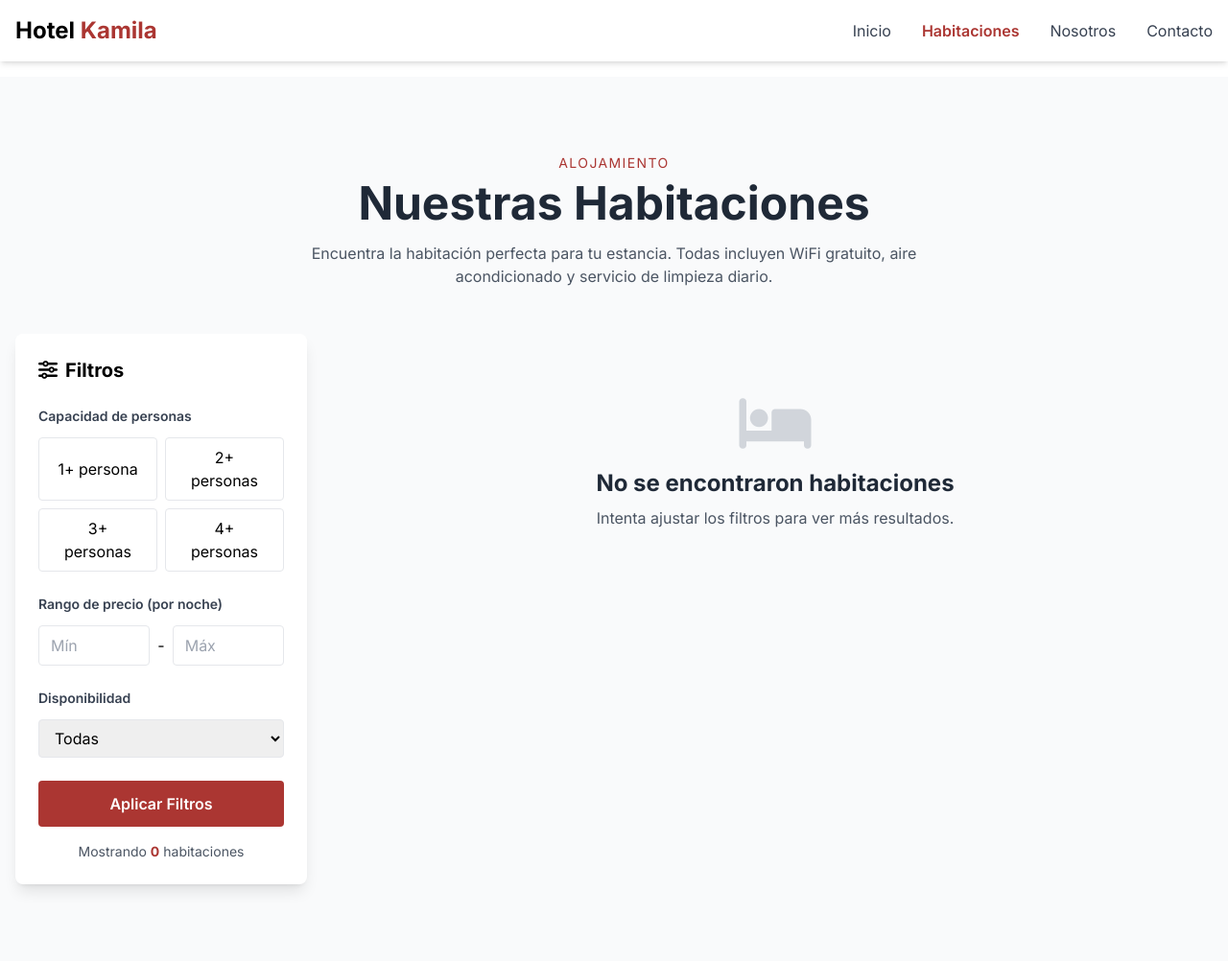
After one commit to SanAJC/App_Hotel_Kamila, a Django app: page /habitaciones/ in a window 1280 px wide. The commit adds this page. Shown: the whole page at 96% size. Run offline with Django 5.2, Linux system fonts and the light colour scheme; data that the repository does not hold is empty; some libraries are stand-ins or nearby versions.

Commit message:
App Web creada para la landing page

```diff
--- a/core/settings.py
+++ b/core/settings.py
@@ -133,6 +133,10 @@ STATICFILES_DIRS = [
 
 STATIC_ROOT = os.path.join(BASE_DIR, 'staticfiles')
 
+# Media files (Uploaded files)
+MEDIA_URL = '/media/'
+MEDIA_ROOT = os.path.join(BASE_DIR, 'media')
+
 # Default primary key field type
 # https://docs.djangoproject.com/en/5.2/ref/settings/#default-auto-field
 
--- a/core/urls.py
+++ b/core/urls.py
@@ -24,6 +24,7 @@ urlpatterns = [
     path('', include('web.urls')),  # Landing page en la raíz
 ]
 
-# Servir archivos estáticos en modo desarrollo
+# Servir archivos estáticos y media en modo desarrollo
 if settings.DEBUG:
     urlpatterns += static(settings.STATIC_URL, document_root=settings.STATICFILES_DIRS[0])
+    urlpatterns += static(settings.MEDIA_URL, document_root=settings.MEDIA_ROOT)
--- a/habitaciones/admin.py
+++ b/habitaciones/admin.py
@@ -12,9 +12,9 @@ class HuespedAdmin(admin.ModelAdmin):
 
 @admin.register(Habitacion)
 class HabitacionAdmin(admin.ModelAdmin):
-    list_display = ('numero',  'precio', 'disponible')
-    list_filter = ('disponible',)
-    search_fields = ('numero',)  # Solo campos de texto se pueden buscar
+    list_display = ('numero',  'precio', 'cantidad_personas', 'disponible', 'imagen')
+    list_filter = ('disponible', 'tiene_aire', 'cantidad_personas')
+    search_fields = ('numero',)
     ordering = ('numero',)
 
 @admin.register(Venta_Habitacion)
--- a/habitaciones/models.py
+++ b/habitaciones/models.py
@@ -21,6 +21,7 @@ class Habitacion(models.Model):
     precio = models.DecimalField(max_digits=10, decimal_places=0)
     disponible = models.BooleanField(default=True)
     cantidad_personas = models.IntegerField(default=2)
+    imagen = models.ImageField(upload_to='habitaciones/', null=True, blank=True)
 
     class Meta:
         verbose_name = 'Habitacion'
--- a/requirements.txt
+++ b/requirements.txt
@@ -1,5 +1,6 @@
 asgiref==3.11.0
 Django==5.2.8
 django-daisy==2.0.4
+pillow==12.0.0
 sqlparse==0.5.3
 tzdata==2025.2
--- /dev/null
+++ b/web/templates/pages/habitaciones.html
@@ -0,0 +1,210 @@
+{% extends 'layouts/layout.html' %}
+{% load static %}
+
+{% block content %}
+<!-- Header / Navegación -->
+<nav class="fixed w-full bg-white shadow-md z-50">
+    <div class="container mx-auto px-4 py-4">
+        <div class="flex items-center justify-between">
+            <div class="text-2xl font-bold">
+                <a href="{% url 'index' %}">Hotel <span class="text-brand-red">Kamila</span></a>
+            </div>
+
+            <div class="hidden md:flex space-x-8">
+                <a href="{% url 'index' %}" class="text-gray-700 hover:text-brand-red transition">Inicio</a>
+                <a href="{% url 'habitaciones' %}" class="text-brand-red font-semibold">Habitaciones</a>
+                <a href="{% url 'index' %}#nosotros" class="text-gray-700 hover:text-brand-red transition">Nosotros</a>
+                <a href="{% url 'index' %}#contacto" class="text-gray-700 hover:text-brand-red transition">Contacto</a>
+            </div>
+        </div>
+    </div>
+</nav>
+
+<!-- Espacio para el nav fixed -->
+<div class="h-20"></div>
+
+<!-- Sección de Habitaciones -->
+<section class="py-20 bg-gray-50 min-h-screen">
+    <div class="container mx-auto px-4">
+        <div class="text-center mb-12">
+            <p class="text-brand-red uppercase tracking-widest text-sm mb-2">ALOJAMIENTO</p>
+            <h1 class="text-4xl md:text-5xl font-bold text-gray-800 mb-4">Nuestras Habitaciones</h1>
+            <p class="text-gray-600 max-w-2xl mx-auto">
+                Encuentra la habitación perfecta para tu estancia. Todas incluyen WiFi gratuito, aire acondicionado y
+                servicio de limpieza diario.
+            </p>
+        </div>
+
+        <div class="flex flex-col lg:flex-row gap-8">
+            <!-- Sidebar de Filtros -->
+            <div class="lg:w-1/4">
+                <div class="bg-white rounded-lg shadow-lg p-6 sticky top-24">
+                    <h3 class="text-xl font-bold mb-6 flex items-center gap-2">
+                        <i class="fas fa-sliders-h"></i>
+                        Filtros
+                    </h3>
+
+                    <form method="get" id="filtros-form">
+                        <!-- Capacidad de personas -->
+                        <div class="mb-6">
+                            <label class="block text-sm font-semibold text-gray-700 mb-3">Capacidad de personas</label>
+                            <div class="grid grid-cols-2 gap-2">
+                                <button type="button" onclick="setFilter('capacidad', '1')"
+                                    class="filtro-btn px-4 py-2 border rounded hover:bg-brand-red hover:text-white transition">
+                                    1+ persona
+                                </button>
+                                <button type="button" onclick="setFilter('capacidad', '2')"
+                                    class="filtro-btn px-4 py-2 border rounded hover:bg-brand-red hover:text-white transition">
+                                    2+ personas
+                                </button>
+                                <button type="button" onclick="setFilter('capacidad', '3')"
+                                    class="filtro-btn px-4 py-2 border rounded hover:bg-brand-red hover:text-white transition">
+                                    3+ personas
+                                </button>
+                                <button type="button" onclick="setFilter('capacidad', '4')"
+                                    class="filtro-btn px-4 py-2 border rounded hover:bg-brand-red hover:text-white transition">
+                                    4+ personas
+                                </button>
+                            </div>
+                        </div>
+
+                        <!-- Rango de precio -->
+                        <div class="mb-6">
+                            <label class="block text-sm font-semibold text-gray-700 mb-3">Rango de precio (por
+                                noche)</label>
+                            <div class="flex gap-2 items-center">
+                                <input type="number" name="precio_min" placeholder="Mín"
+                                    class="w-full px-3 py-2 border rounded focus:ring-2 focus:ring-brand-red">
+                                <span>-</span>
+                                <input type="number" name="precio_max" placeholder="Máx"
+                                    class="w-full px-3 py-2 border rounded focus:ring-2 focus:ring-brand-red">
+                            </div>
+                        </div>
+
+                        <!-- Disponibilidad -->
+                        <div class="mb-6">
+                            <label class="block text-sm font-semibold text-gray-700 mb-3">Disponibilidad</label>
+                            <select name="disponible"
+                                class="w-full px-3 py-2 border rounded focus:ring-2 focus:ring-brand-red">
+                                <option value="">Todas</option>
+                                <option value="true">Solo disponibles</option>
+                                <option value="false">Solo ocupadas</option>
+                            </select>
+                        </div>
+
+                        <input type="hidden" name="capacidad" id="capacidad-input">
+
+                        <button type="submit"
+                            class="w-full bg-brand-red text-white py-3 rounded hover:bg-red-700 transition font-semibold">
+                            Aplicar Filtros
+                        </button>
+                    </form>
+
+                    <!-- Resultado del filtro -->
+                    <div class="mt-4 text-sm text-gray-600 text-center">
+                        Mostrando <span class="font-bold text-brand-red">{{ total_habitaciones }}</span>
+                        {% if total_habitaciones == 1 %}
+                        habitación
+                        {% else %}
+                        habitaciones
+                        {% endif %}
+                    </div>
+                </div>
+            </div>
+
+            <!-- Grid de Habitaciones -->
+            <div class="lg:w-3/4">
+                {% if habitaciones %}
+                <div class="grid md:grid-cols-2 gap-6">
+                    {% for habitacion in habitaciones %}
+                    <div class="bg-white rounded-lg overflow-hidden shadow-lg hover:shadow-xl transition">
+                        <div class="relative">
+                            {% if habitacion.imagen %}
+                            <img src="{{ habitacion.imagen.url }}" alt="Habitación {{ habitacion.numero }}"
+                                class="w-full h-64 object-cover">
+                            {% else %}
+                            <img src="https://images.unsplash.com/photo-1631049307264-da0ec9d70304?w=600"
+                                alt="Habitación {{ habitacion.numero }}" class="w-full h-64 object-cover">
+                            {% endif %}
+
+                            <span
+                                class="absolute top-4 right-4 bg-brand-red text-white px-4 py-2 rounded-full text-sm font-semibold">
+                                ${{ habitacion.precio|floatformat:0 }}/noche
+                            </span>
+
+                            <!-- Badge de disponibilidad -->
+                            {% if habitacion.disponible %}
+                            <span
+                                class="absolute top-4 left-4 bg-green-500 text-white px-3 py-1 rounded-full text-xs font-semibold flex items-center gap-1">
+                                <i class="fas fa-check-circle"></i> Disponible
+                            </span>
+                            {% else %}
+                            <span
+                                class="absolute top-4 left-4 bg-red-500 text-white px-3 py-1 rounded-full text-xs font-semibold flex items-center gap-1">
+                                <i class="fas fa-times-circle"></i> Ocupada
+                            </span>
+                            {% endif %}
+                        </div>
+
+                        <div class="p-6">
+                            <h3 class="text-2xl font-bold mb-2">Habitación {{ habitacion.numero }}</h3>
+                            <p class="text-gray-600 mb-4">
+                                {% if habitacion.cantidad_personas == 1 %}
+                                Habitación individual con todas las comodidades.
+                                {% elif habitacion.cantidad_personas == 2 %}
+                                Perfecta para parejas o amigos.
+                                {% else %}
+                                Amplia habitación para grupos o familias.
+                                {% endif %}
+                            </p>
+
+                            <!-- Características -->
+                            <div class="flex items-center gap-4 mb-6 text-gray-700 text-sm">
+                                <span><i class="fas fa-user"></i> {{ habitacion.cantidad_personas }}
+                                    {% if habitacion.cantidad_personas == 1 %}
+                                    persona
+                                    {% else %}
+                                    personas
+                                    {% endif %}
+                                </span>
+                                <span>
+                                    <i class="fas fa-wind"></i>
+                                    {% if habitacion.tiene_aire %}Aire{% else %}Ventilador{% endif %}
+                                </span>
+                                <span><i class="fas fa-wifi"></i> WiFi</span>
+                            </div>
+
+                            <button
+                                class="w-full bg-brand-red text-white py-3 rounded hover:bg-red-700 transition font-semibold"
+                                {% if not habitacion.disponible %}disabled
+                                class="w-full bg-gray-400 cursor-not-allowed text-white py-3 rounded" {% endif %}>
+                                {% if habitacion.disponible %}Reservar{% else %}No Disponible{% endif %}
+                            </button>
+                        </div>
+                    </div>
+                    {% endfor %}
+                </div>
+                {% else %}
+                <div class="text-center py-16">
+                    <i class="fas fa-bed text-6xl text-gray-300 mb-4"></i>
+                    <h3 class="text-2xl font-bold text-gray-800 mb-2">No se encontraron habitaciones</h3>
+                    <p class="text-gray-600">Intenta ajustar los filtros para ver más resultados.</p>
+                </div>
+                {% endif %}
+            </div>
+        </div>
+    </div>
+</section>
+
+<script>
+    function setFilter(name, value) {
+        document.getElementById(name + '-input').value = value;
+
+        // Resaltar botón activo
+        document.querySelectorAll('.filtro-btn').forEach(btn => {
+            btn.classList.remove('bg-brand-red', 'text-white');
+        });
+        event.target.classList.add('bg-brand-red', 'text-white');
+    }
+</script>
+{% endblock %}
--- a/web/urls.py
+++ b/web/urls.py
@@ -3,4 +3,5 @@ from . import views
 
 urlpatterns = [
     path('', views.index, name='index'),
+    path('habitaciones/', views.habitaciones_listado, name='habitaciones'),
 ]
--- a/web/views.py
+++ b/web/views.py
@@ -1,8 +1,48 @@
 from django.shortcuts import render
-
-# Create your views here.
+from habitaciones.models import Habitacion
 
 def index(request):
+    # Obtener las primeras 3 habitaciones para mostrar en la landing
+    habitaciones = Habitacion.objects.all()[:3]
     return render(request, 'pages/index.html', {
         'title': 'Inicio',
+        'habitaciones': habitaciones,
     })
+
+def habitaciones_listado(request):
+    # Obtener todas las habitaciones
+    habitaciones = Habitacion.objects.all()
+
+    # Filtros
+    capacidad = request.GET.get('capacidad')
+    precio_min = request.GET.get('precio_min')
+    precio_max = request.GET.get('precio_max')
+    disponible = request.GET.get('disponible')
+
+    # Aplicar filtros si existen
+    if capacidad:
+        if capacidad == '1':
+            habitaciones = habitaciones.filter(cantidad_personas=1)
+        elif capacidad == '2':
+            habitaciones = habitaciones.filter(cantidad_personas=2)
+        elif capacidad == '3':
+            habitaciones = habitaciones.filter(cantidad_personas__gte=3)
+        elif capacidad == '4':
+            habitaciones = habitaciones.filter(cantidad_personas__gte=4)
+
+    if precio_min:
+        habitaciones = habitaciones.filter(precio__gte=precio_min)
+
+    if precio_max:
+        habitaciones = habitaciones.filter(precio__lte=precio_max)
+
+    if disponible == 'true':
+        habitaciones = habitaciones.filter(disponible=True)
+    elif disponible == 'false':
+        habitaciones = habitaciones.filter(disponible=False)
+
+    return render(request, 'pages/habitaciones.html', {
+        'title': 'Habitaciones',
+        'habitaciones': habitaciones,
+        'total_habitaciones': habitaciones.count()
+    })
```
Also changed, not shown: web/templates/pages/index.html (+47 -70 lines), habitaciones/migrations/0003_habitacion_imagen.py (added), lavanderia/migrations/0002_alter_orden_lavanderia_valor_total.py (added).
